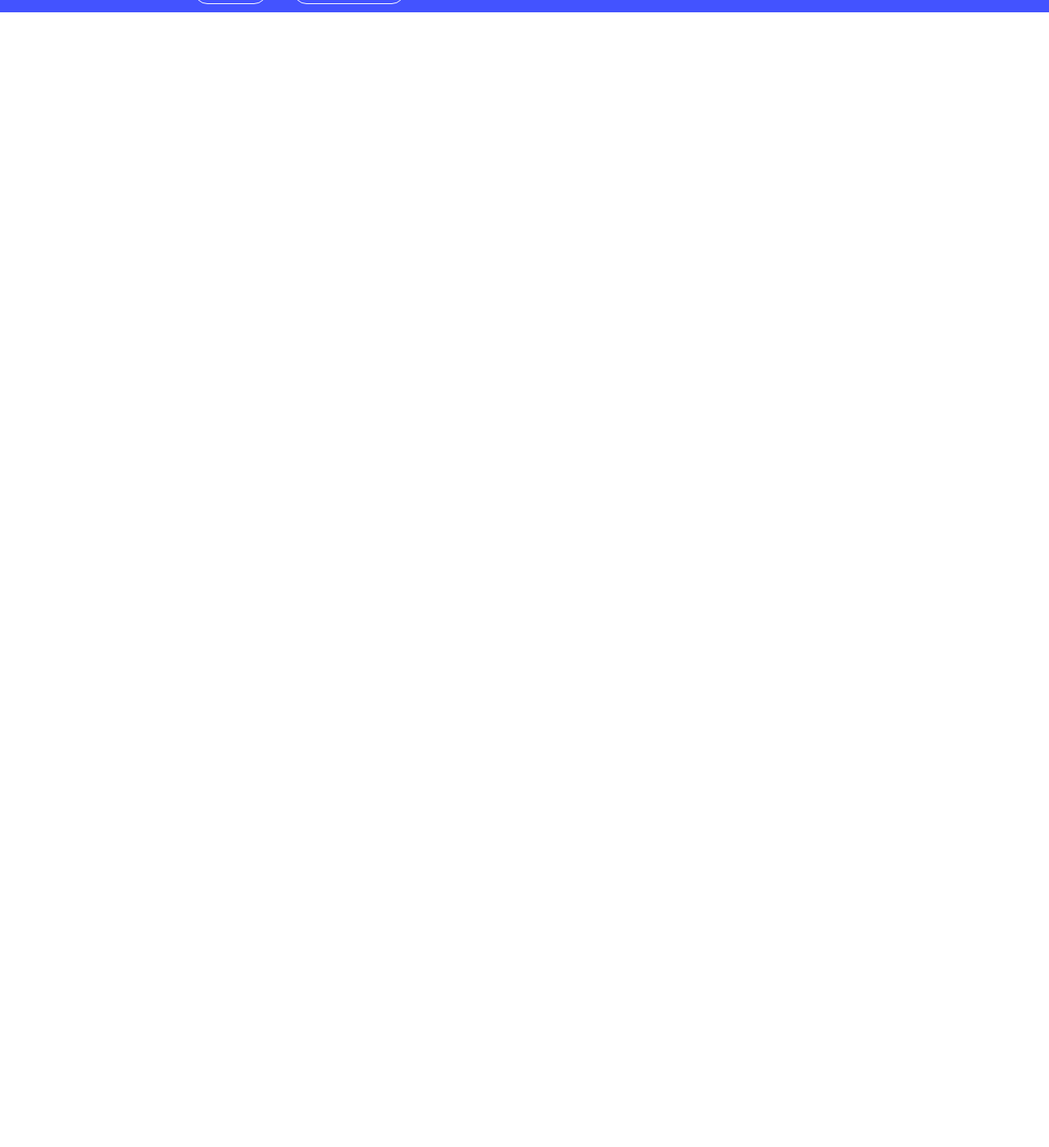
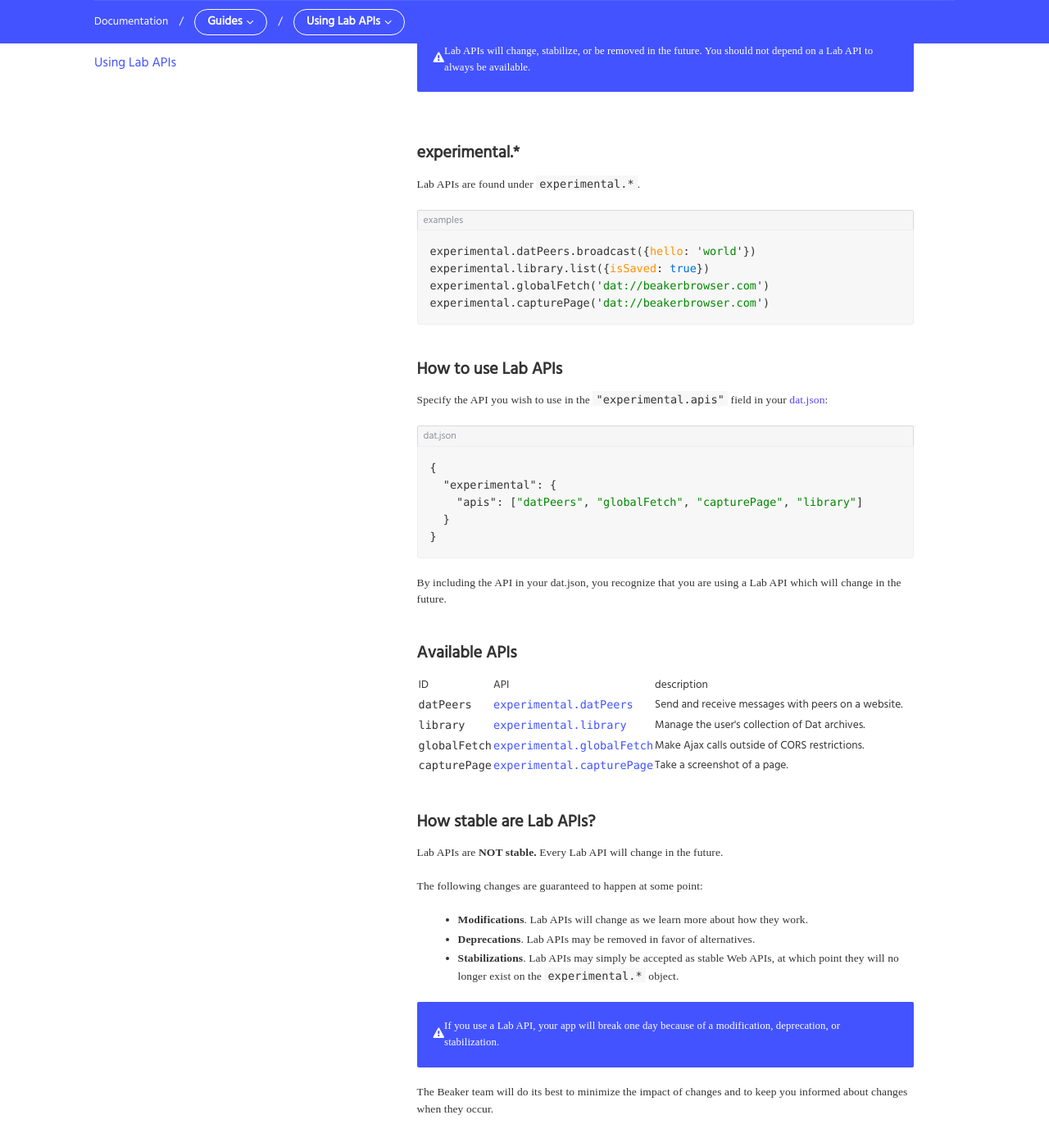
Before and after one commit to beakerbrowser/beakerbrowser.com, a Jekyll site: the page built from _docs/guides/using-lab-apis.md, in a window 1280 px wide and 1400 px high, scrolled down 530 px. Shown: the whole window at 82% size. Built offline with Jekyll 4.4.1, drawn with Linux system fonts in a browser that asks for light colours; some web fonts are replaced; before the commit the page ends 900 px from its top, so only the background shows below that; some of the changed text lies outside the part shown.

Commit message:
Add 'using lab apis' guide

````diff
--- a/_data/apis/experimental-library.yml
+++ b/_data/apis/experimental-library.yml
@@ -96,7 +96,7 @@ methods:
       Example:
 
       ```js
-      var archives = await experimental.library.list(datUrl)
+      var archives = await experimental.library.list({isSaved: true})
       ```
 
       Each object returned in the array will have the following properties:
--- a/_data/apis/manifest.yml
+++ b/_data/apis/manifest.yml
@@ -102,7 +102,8 @@ attributes:
 
        - `"datPeers"` for the [experimental.datPeers API](experimental-datpeers.html)
        - `"globalFetch"` for the [experimental.globalFetch API](experimental-globalfetch.html)
-       - `"library"` for the [experimental.library API](experimental-datpeers.html)
+       - `"library"` for the [experimental.library API](experimental-library.html)
+       - `"capturePage"` for the [experimental.capturePage API](experimental-capturepage.html)
 
       ```json
       {
--- a/_docs/guides/using-lab-apis.md
+++ b/_docs/guides/using-lab-apis.md
@@ -5,4 +5,102 @@ sectionTitle: Guides
 order: 1
 ---
 
-"Lab APIs" are experimental new Web APIs
+Beaker is an experimental Web browser.
+Some of its features are more stable than others.
+
+The newest features are called "Lab APIs."
+Lab APIs are features which are still in development and which will change in the future.
+
+<aside class="tip">
+  <div class="tip-heading">
+    <span class="fa fa-exclamation-triangle"></span>
+  </div>
+
+  <p class="tip-content">
+    Lab APIs will change, stabilize, or be removed in the future. You should not depend on a Lab API to always be available.
+  </p>
+</aside>
+
+## experimental.*
+
+Lab APIs are found under `experimental.*`.
+
+<figcaption class="code">examples</figcaption>
+```js
+experimental.datPeers.broadcast({hello: 'world'})
+experimental.library.list({isSaved: true})
+experimental.globalFetch('dat://beakerbrowser.com')
+experimental.capturePage('dat://beakerbrowser.com')
+```
+
+## How to use Lab APIs
+
+Specify the API you wish to use in the `"experimental.apis"` field in your [dat.json](/docs/apis/manifest.html):
+
+<figcaption class="code">dat.json</figcaption>
+```json
+{
+  "experimental": {
+    "apis": ["datPeers", "globalFetch", "capturePage", "library"]
+  }
+}
+```
+
+By including the API in your dat.json, you recognize that you are using a Lab API which will change in the future.
+
+## Available APIs
+
+<table>
+  <thead>
+    <tr>
+      <td>ID</td>
+      <td>API</td>
+      <td>description</td>
+    </tr>
+  </thead>
+  <tbody>
+    <tr>
+      <td><code>datPeers</code></td>
+      <td><a href="/docs/apis/experimental-datpeers.html"><code>experimental.datPeers</code></a></td>
+      <td>Send and receive messages with peers on a website.</td>
+    </tr>
+    <tr>
+      <td><code>library</code></td>
+      <td><a href="/docs/apis/experimental-library.html"><code>experimental.library</code></a></td>
+      <td>Manage the user's collection of Dat archives.</td>
+    </tr>
+    <tr>
+      <td><code>globalFetch</code></td>
+      <td><a href="/docs/apis/experimental-globalfetch.html"><code>experimental.globalFetch</code></a></td>
+      <td>Make Ajax calls outside of CORS restrictions.</td>
+    </tr>
+    <tr>
+      <td><code>capturePage</code></td>
+      <td><a href="/docs/apis/experimental-capturepage.html"><code>experimental.capturePage</code></a></td>
+      <td>Take a screenshot of a page.</td>
+    </tr>
+  </tbody>
+</table>
+
+## How stable are Lab APIs?
+
+Lab APIs are **NOT stable.**
+Every Lab API will change in the future.
+
+The following changes are guaranteed to happen at some point:
+
+ - **Modifications**. Lab APIs will change as we learn more about how they work.
+ - **Deprecations**. Lab APIs may be removed in favor of alternatives.
+ - **Stabilizations**. Lab APIs may simply be accepted as stable Web APIs, at which point they will no longer exist on the `experimental.*` object.
+
+<aside class="tip">
+  <div class="tip-heading">
+    <span class="fa fa-exclamation-triangle"></span>
+  </div>
+
+  <p class="tip-content">
+    If you use a Lab API, your app will break one day because of a modification, deprecation, or stabilization.
+  </p>
+</aside>
+
+The Beaker team will do its best to minimize the impact of changes and to keep you informed about changes when they occur.
````
